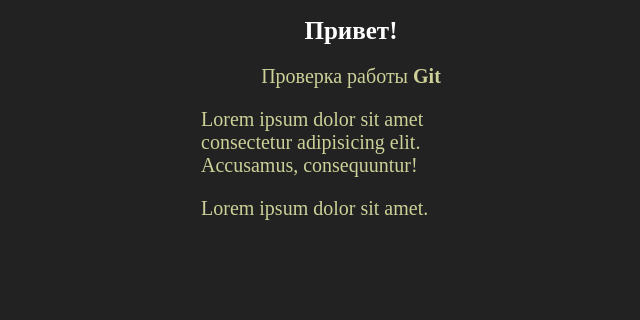
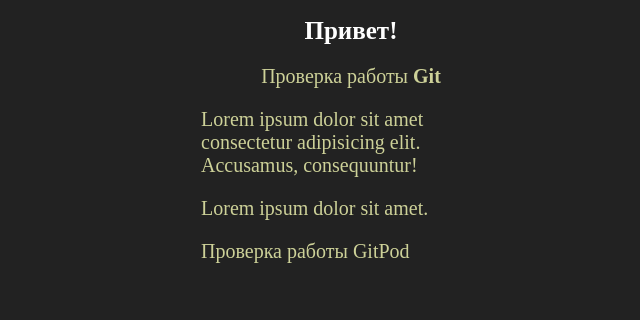
Before and after one commit to Piron-Johny/go-it-test, a plain HTML site: page index.html in a window 1280 px wide. Shown: the whole page, without its empty margins (289-929 px from the left). Drawn offline with Linux system fonts and the light colour scheme.

Commit message:
Проверка работы GitPod

```diff
--- a/index.html
+++ b/index.html
@@ -14,5 +14,7 @@
     </div>
     <p>Lorem ipsum dolor sit amet consectetur adipisicing elit. Accusamus, consequuntur!</p>
     <p>Lorem ipsum dolor sit amet.</p>
+
+    <p>Проверка работы GitPod</p>
   </body>
 </html>
```
